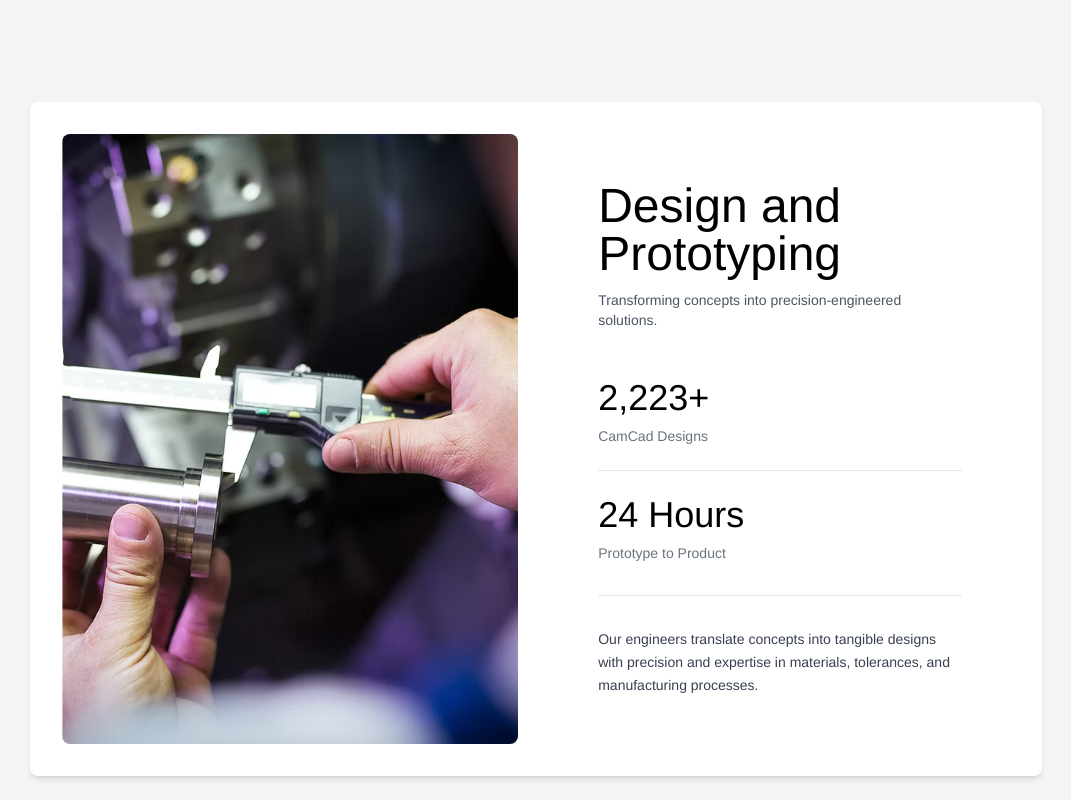
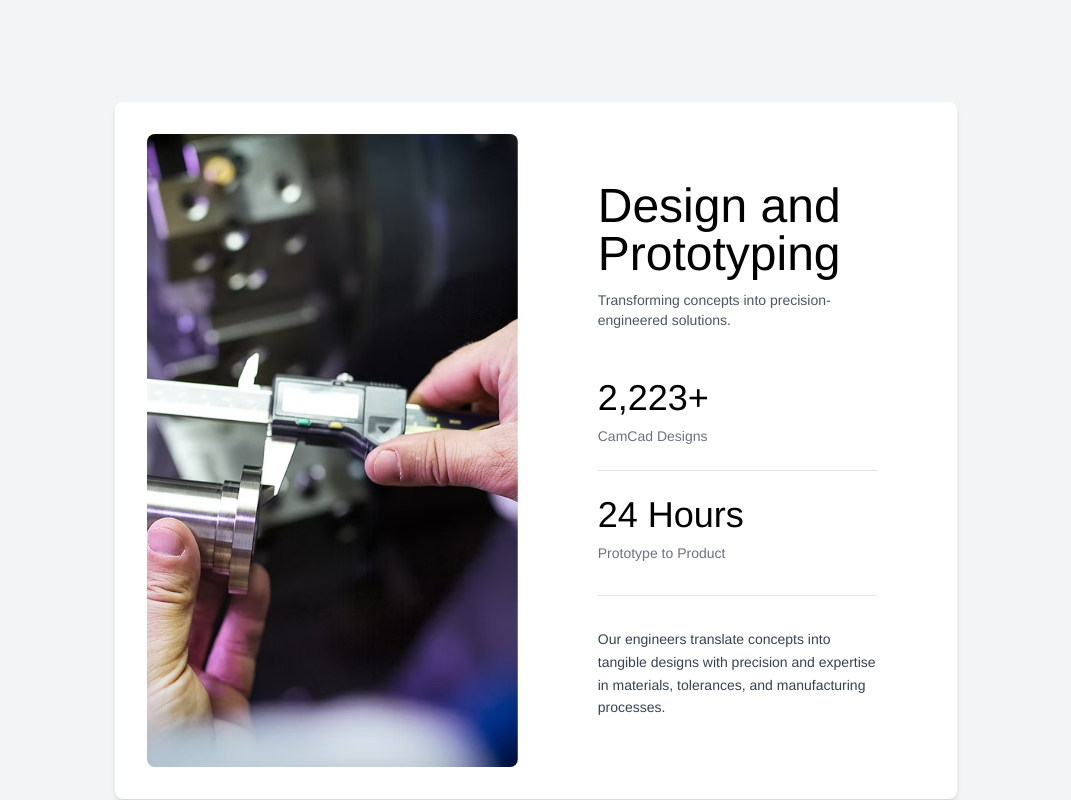
Before and after one commit to martinmilenkvski/osa-engineering.com-react, a React (Vite) app: page / in a window 1280 px wide. Shown: the part 1107-1907 px from the top of the page, without its empty margins (104-1175 px from the left). Built offline with nearby package versions, Linux system fonts and the light colour scheme.

Commit message:
card alignment fix

```diff
--- a/src/components/Card.jsx
+++ b/src/components/Card.jsx
@@ -56,7 +56,7 @@ const Card = ({
   return (
     <motion.div
       ref={ref}
-      className="bg-white text-black flex flex-col md:flex-row rounded-lg shadow-md overflow-hidden w-full md:w-4/5 mx-auto p-4 sm:p-6 md:p-8 gap-6 md:gap-8"
+      className="bg-white text-black flex flex-col md:flex-row rounded-lg shadow-md overflow-hidden w-full md:w-4/6 mx-auto p-4 sm:p-6 md:p-8 gap-6 md:gap-8"
       style={{ minHeight: "400px" }}
     >
       {/* Image container */}
--- a/src/components/Contact.jsx
+++ b/src/components/Contact.jsx
@@ -108,7 +108,7 @@ const Contact = () => {
           <h2 className="text-3xl font-bold mb-6">Thank You!</h2>
           <p className="text-lg mb-8">
             Your message has been submitted successfully. We'll get back to you
-            as soon as possible.
+            ASAP.
           </p>
           <button
             onClick={() => setFormSubmitted(false)}
--- a/src/components/Services.css
+++ b/src/components/Services.css
@@ -9,14 +9,14 @@
 }
 
 .card {
-  height: 200vh;
+  height: 300vh;
   width: 100%;
   display: flex;
   flex-direction: column;
   align-items: center;
   /* justify-content: center; */
   position: sticky;
-  top: 200px;
+  top: 100px;
   margin: 0;
 }
 
```
